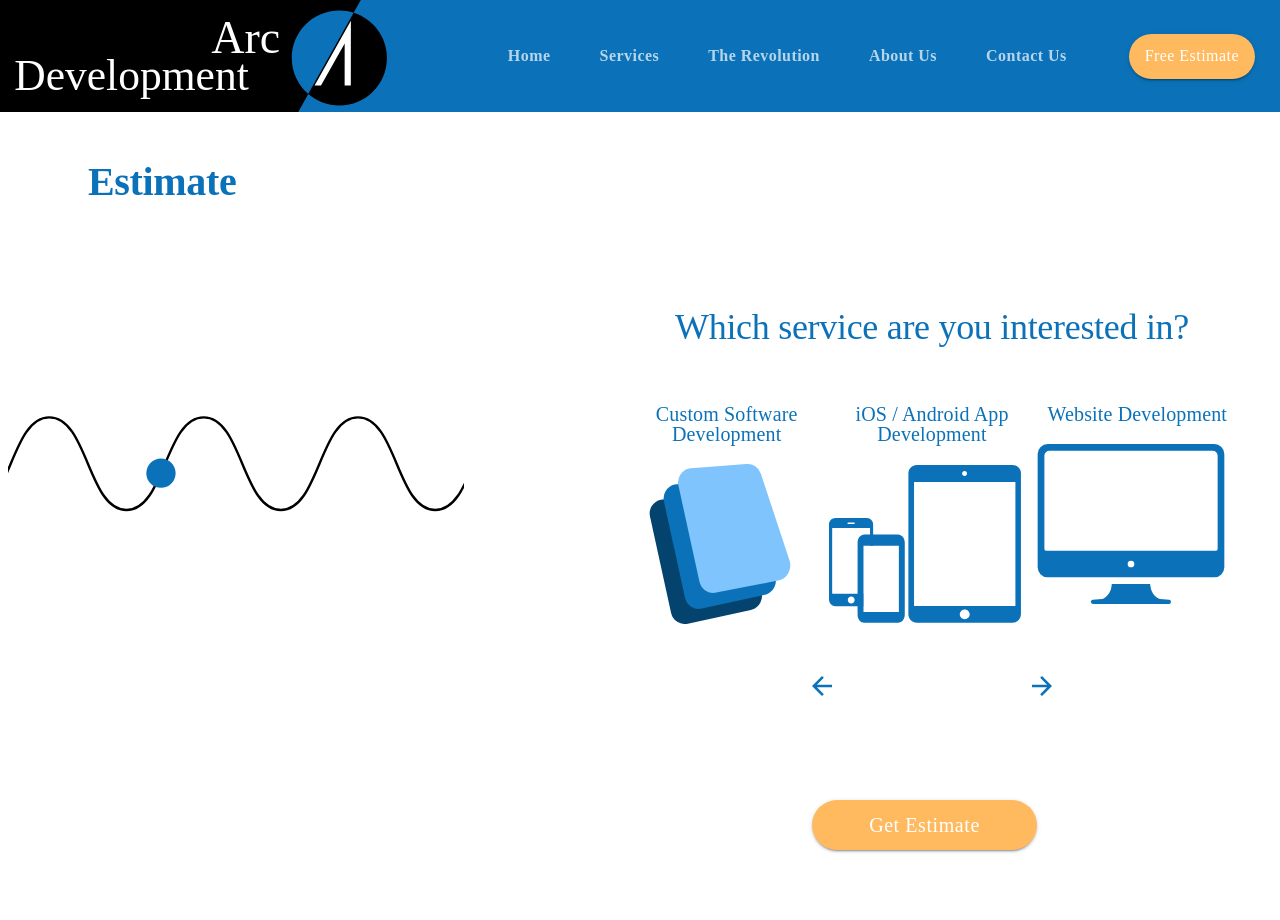
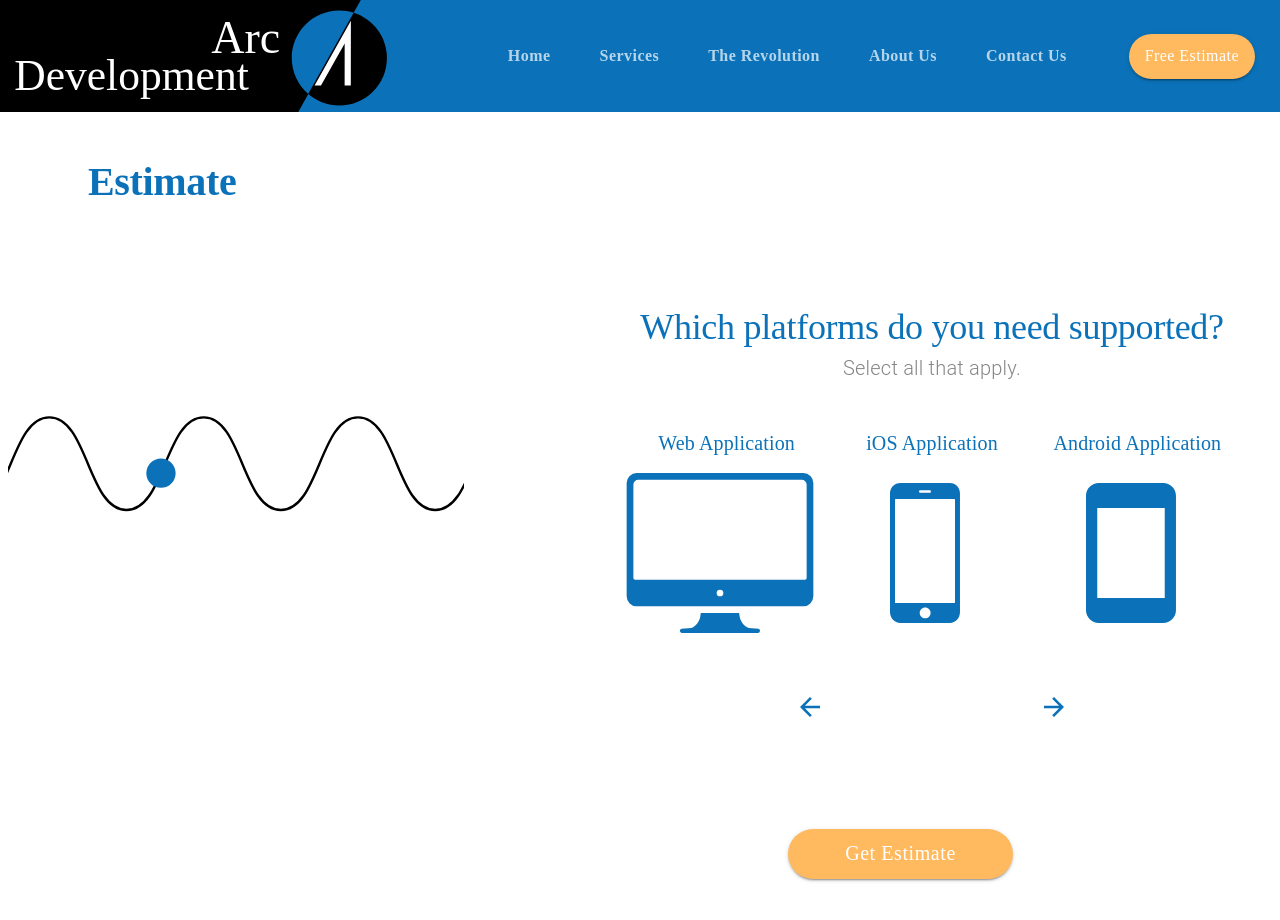
Before and after one commit to Catravine/arcdevelopment, a React (Create React App) app: page /estimate in a window 1280 px wide. Shown: the top 920 px of the page. Built offline with nearby package versions, Linux system fonts and the light colour scheme; the HTML template or start-up script is replaced by a standard one.

Commit message:
can navigate thru list of quesions

```diff
--- a/src/components/Estimate.js
+++ b/src/components/Estimate.js
@@ -1,11 +1,11 @@
-import React from 'react';
+import React, { useState } from 'react';
 import { cloneDeep } from 'lodash';
 import Lottie from 'react-lottie';
 import { makeStyles, useTheme } from '@material-ui/core/styles';
 import Grid from '@material-ui/core/Grid';
 import Typography from '@material-ui/core/Typography';
 import Button from '@material-ui/core/Button';
-import IconButtton from '@material-ui/core/IconButton';
+import IconButton from '@material-ui/core/IconButton';
 
 import check from '../assets/check.svg';
 import send from '../assets/send.svg';
@@ -313,6 +313,8 @@ export default function Estimate() {
   const classes = useStyles()
   const theme = useTheme()
 
+  const [questions, setQuestions] = useState(softwareQuestions)
+
   const defaultOptions = {
     loop: true,
     autoplay: true,
@@ -321,6 +323,36 @@ export default function Estimate() {
       preserveAspectRatio: 'xMidYMid slice'
     }
   };
+
+  const nextQuestion = () => {
+    const newQuestions = cloneDeep(questions);
+    const currentlyActive = newQuestions.filter(question => question.active);
+    const activeIndex = currentlyActive[0].id - 1;
+    const nextIndex = activeIndex + 1;
+    newQuestions[activeIndex] = {...currentlyActive[0], active: false}
+    newQuestions[nextIndex] = {...newQuestions[nextIndex], active: true}
+    setQuestions(newQuestions)
+  }
+
+  const previousQuestion = () => {
+    const newQuestions = cloneDeep(questions);
+    const currentlyActive = newQuestions.filter(question => question.active);
+    const activeIndex = currentlyActive[0].id - 1;
+    const nextIndex = activeIndex - 1;
+    newQuestions[activeIndex] = {...currentlyActive[0], active: false}
+    newQuestions[nextIndex] = {...newQuestions[nextIndex], active: true}
+    setQuestions(newQuestions)
+  }
+
+  const navigationPreviousDisabled = () => {
+    const currentlyActive = questions.filter(question => question.active);
+    return currentlyActive[0].id === 1
+  }
+
+  const navigationNextDisabled = () => {
+    const currentlyActive = questions.filter(question => question.active);
+    return currentlyActive[0].id === questions[questions.length - 1].id;
+  }
 
   return (
     <Grid container direction="row">
@@ -340,7 +372,7 @@ export default function Estimate() {
         lg
         style={{marginRight: "2em", marginBottom: "25em"}}
       >
-        {defaultQuestions.filter(question => question.active).map((question, index) => (
+        {questions.filter(question => question.active).map((question, index) => (
           <React.Fragment key={index}>
             <Grid item>
               <Typography
@@ -382,12 +414,20 @@ export default function Estimate() {
             </Grid>
           </React.Fragment>
         ))}
-        <Grid item container justify="space-between" style={{width: "15em", marginTop: "3em"}}>
+        <Grid item container justify="space-between" style={{width: "18em", marginTop: "3em"}}>
           <Grid item>
-            <img src={backArrow} alt="Previous question" />
+            <IconButton disabled={navigationPreviousDisabled()} onClick={previousQuestion}>
+              <img src={
+                navigationPreviousDisabled() ? backArrowDisabled : backArrow
+              } alt="Previous question" />
+            </IconButton>
           </Grid>
           <Grid item>
-            <img src={forwardArrow} alt="Next question" />
+            <IconButton disabled={navigationNextDisabled()} onClick={nextQuestion}>
+              <img src={
+                navigationNextDisabled() ? forwardArrowDisabled : forwardArrow
+              } alt="Next question" />
+            </IconButton>
           </Grid>
           <Grid item>
             <Button variant="contained" className={classes.estimateButton}>
```
